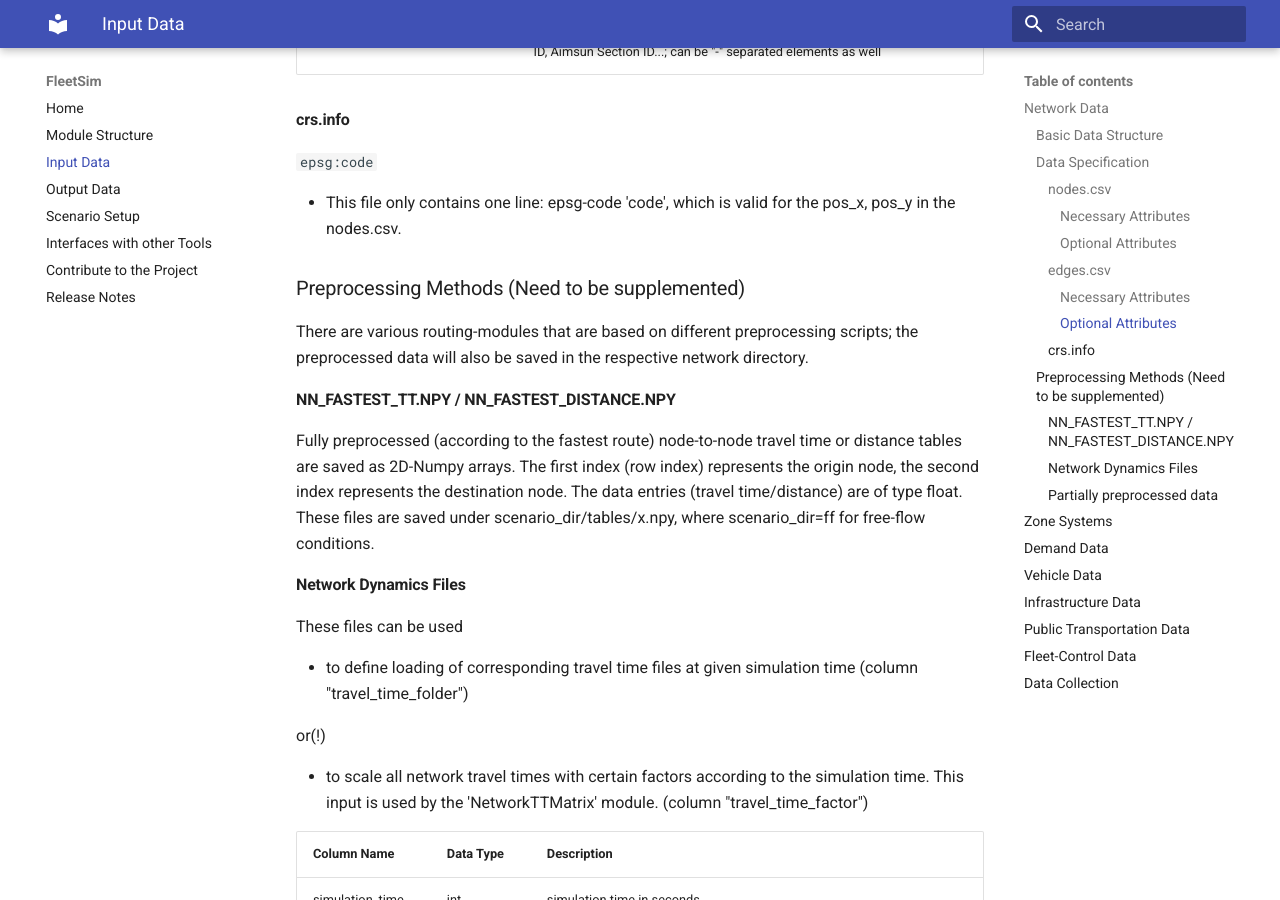
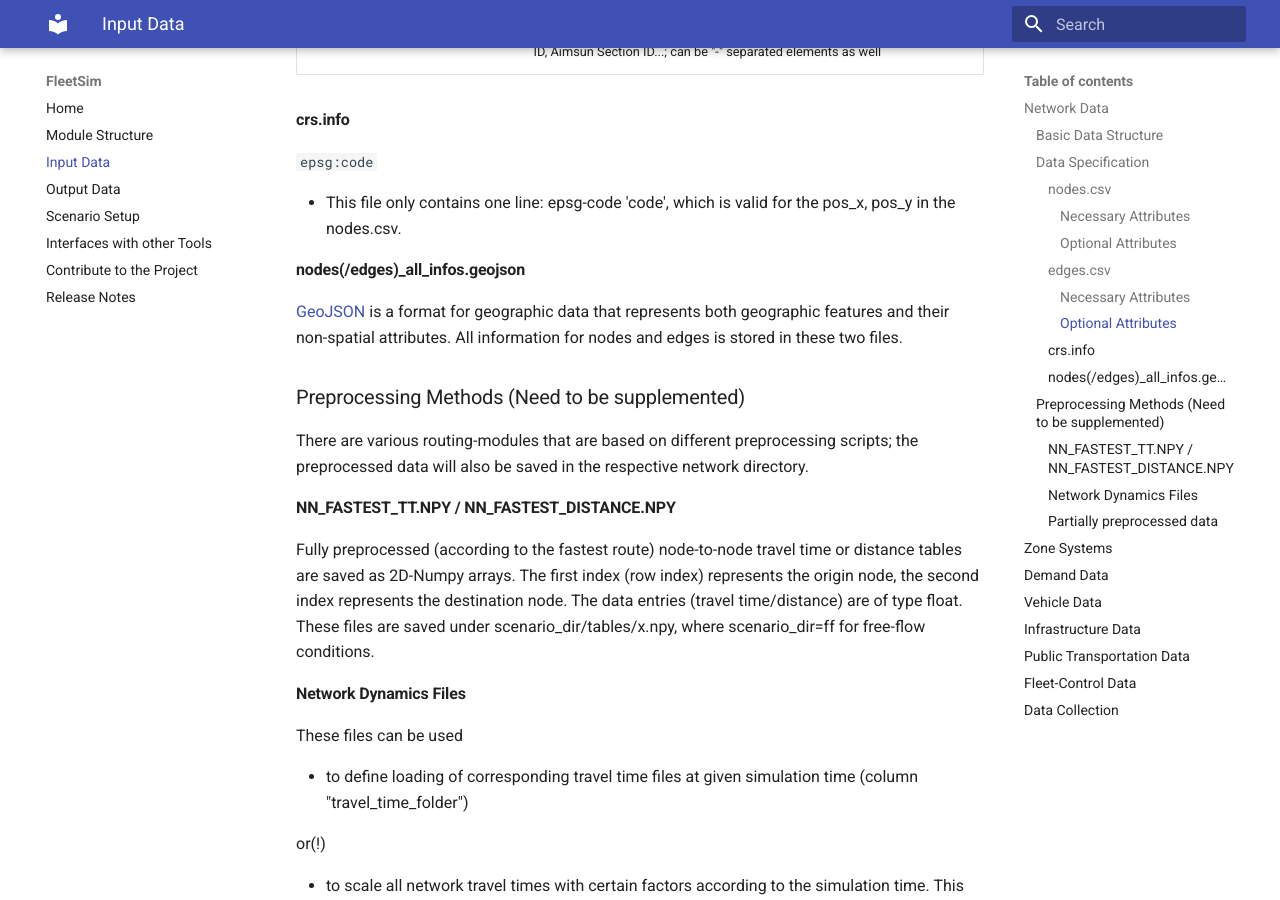
Before and after one commit to TUM-VT/FleetPy, an MkDocs documentation site: the page built from docs/2_input_data.md, in a window 1280 px wide and 900 px high, scrolled down 2239 px. Built offline with MkDocs 1.6.1 and Material for MkDocs 9.7.7, drawn with Linux system fonts in a browser that asks for light colours.

Commit message:
docs: Modify the documentation for 2_input_data/Network Data
Add the explanation for geojson

```diff
--- a/docs/2_input_data.md
+++ b/docs/2_input_data.md
@@ -85,6 +85,10 @@ source_edge_id | str | depends on the source where edge are retrieved, could be,
 
 - This file only contains one line: epsg-code 'code', which is valid for the pos_x, pos_y in the nodes.csv.
 
+#### nodes(/edges)_all_infos.geojson
+
+[GeoJSON](https://geojson.org/) is a format for geographic data that represents both geographic features and their non-spatial attributes. All information for nodes and edges is stored in these two files.
+
 ### Preprocessing Methods (Need to be supplemented)
 
 There are various routing-modules that are based on different preprocessing scripts; the preprocessed data will also be saved in the respective network directory.
```
